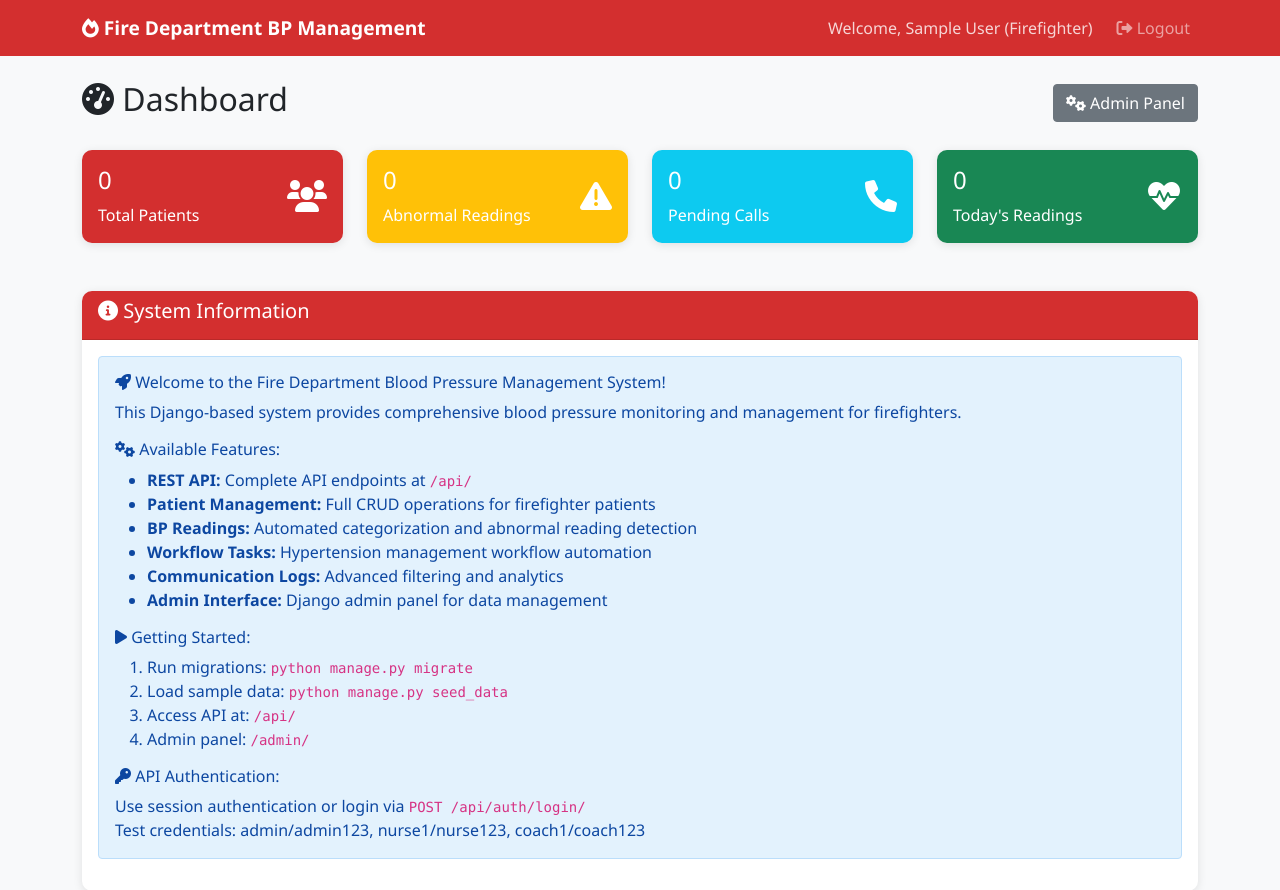
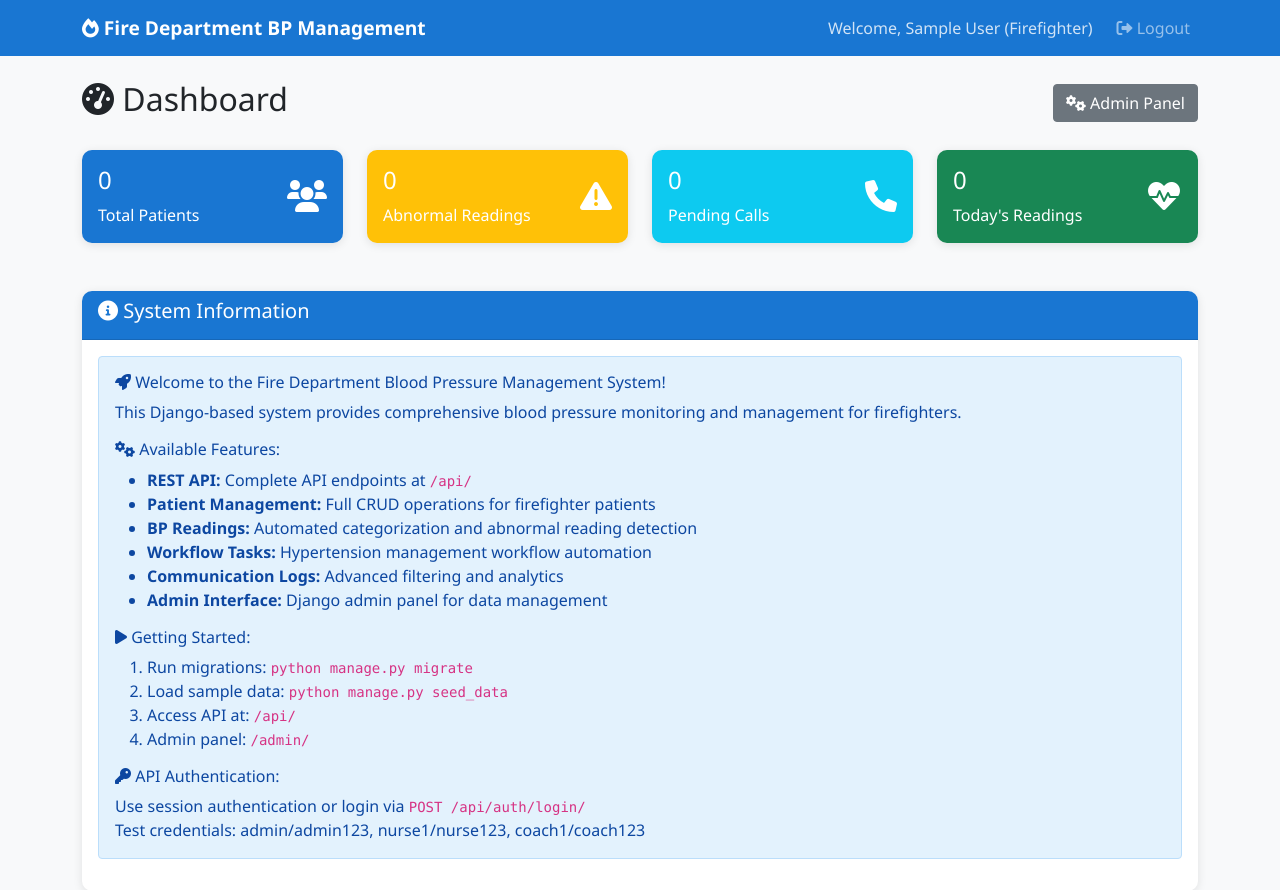
Before and after one commit to jeffbander/FirePressureTracker, a Django app: page / in a window 1280 px wide. Shown: the top 890 px of the page. Run offline with Django 4.2, Linux system fonts and the light colour scheme; the visitor is signed in with stand-in values (Sample User, id 1); data that the repository does not hold is empty.

Commit message:
Change the look and feel of the website with a new primary color
Update CSS to change the primary and secondary colors, and include a screenshot.

Replit-Commit-Author: Agent
Replit-Commit-Session-Id: fbe2c726-b80a-485e-9949-bc8c21dfac75
Replit-Commit-Screenshot-Url: https://storage.googleapis.com/screenshot-production-us-central1/a2801558-f096-47d3-8a1e-9101ac92b9a3/4888ed05-2c9b-4db4-b371-8997ea8a9a05.jpg

```diff
--- a/django_bp_system/static/css/styles.css
+++ b/django_bp_system/static/css/styles.css
@@ -1,8 +1,8 @@
 /* Fire Department BP Management System Styles */
 
 :root {
-    --primary-color: #d32f2f;
-    --secondary-color: #f57c00;
+    --primary-color: #1976d2;
+    --secondary-color: #1565c0;
     --success-color: #388e3c;
     --warning-color: #f57c00;
     --danger-color: #d32f2f;
```
Also changed, not shown: attached_assets/Screenshot 2025-06-11 at 1.15.52 PM_1749672956718.png (added).
